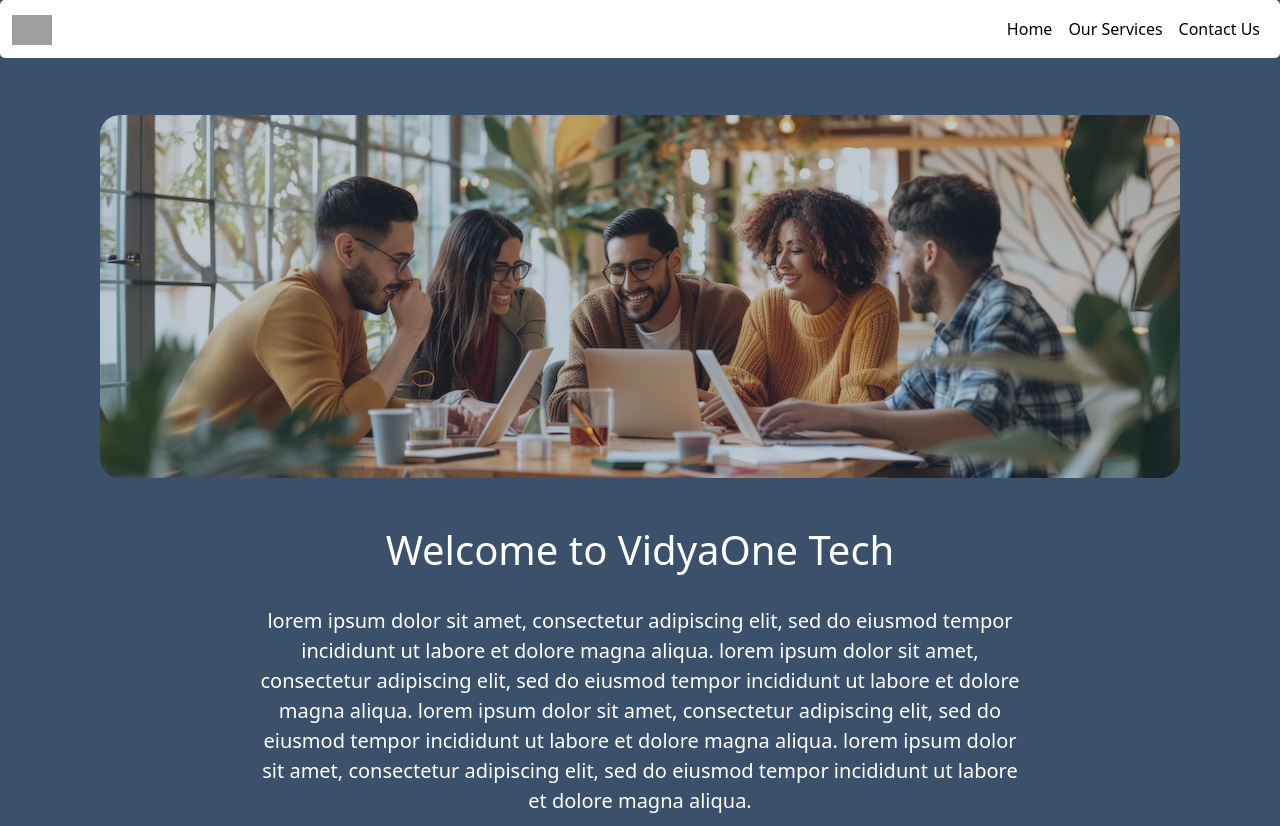
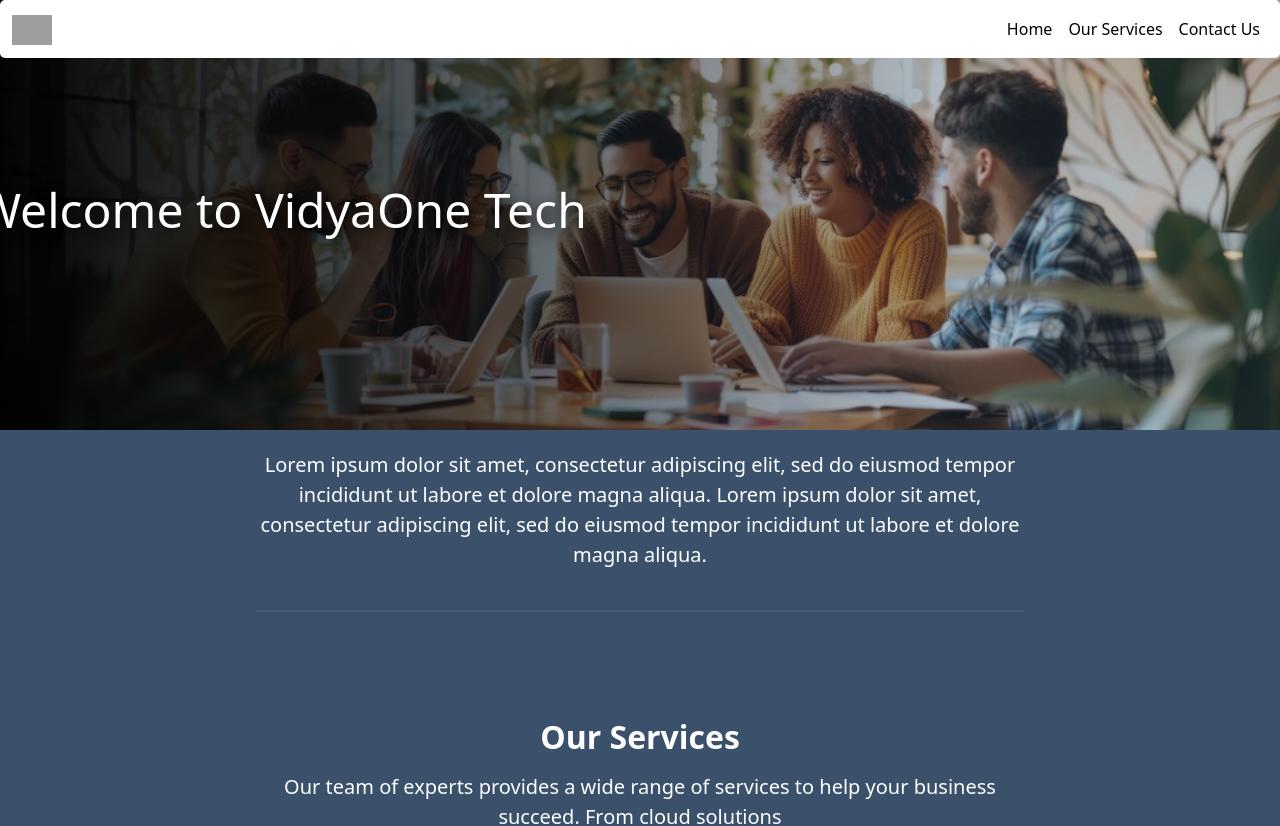
Before and after one commit to kkpathak2000/IT-company-website-Page-React.js, a React (Create React App) app: page / in a window 1280 px wide. Shown: the top 826 px of the page. Built offline with nearby package versions, Linux system fonts and the light colour scheme; grey boxes are pictures that could not be loaded.

Commit message:
Refactor home section styling and structure; enhance image overlay and description layout

```diff
--- a/src/App.css
+++ b/src/App.css
@@ -8,6 +8,10 @@
     margin: 0;
     padding: 0;
   }
+
+
+
+  /* CSS for NAVBAR */
 
   .custom-navbar {
     background-color: #ffffff;
@@ -33,46 +37,73 @@
     color: #ffffff;
   }
 
+
+  /* Custom CSS for the HOME PAGE */
+
 .home-section {
   text-align: center;
   background-color: #3A506B;
-    color: rgb(255, 255, 255);
+  color: white;
+  padding-bottom: 40px;
 }
 
-  .home-image{
+.home-image-container {
+  position: relative;
   width: 100%;
-    height: 20px;
-    margin-top: 9%;
+}
+
+.home-image {
+  width: 100%;
+  height: auto;
+  object-fit: cover;
   opacity: 0.7;
-    max-width:fit-content;
-    height:fit-content;
-    border-radius: 20px;
+  position: relative;
+}
+
+.home-image-container::before {
+  content: "";
+  position: absolute;
+  left: 0;
+  top: 0;
+  width: 80%;
+  height: 100%;
+  background: linear-gradient(to right, rgba(0, 0, 0, 0.98), transparent);
+  z-index: 1;
+}
+
+.home-text-overlay {
+  position: absolute;
+  top: 50%;
+  left: 22%;
+  transform: translate(-50%, -50%);
+  color: white;
+  font-size:larger;
+  font-weight:bolder;
+  text-shadow: 4px 4px 15px rgba(0, 0, 0, 0.9);
+  z-index: 2;
 }
 
 .home-description {
   font-size: 20px;
-    margin-top: 1rem;
-    margin-left: 20%;
-    margin-right: 20%;
+  margin: 20px auto;
+  width: 60%;
   text-align: center;
 }
 
-  .home-text{
-    font-size: 20px;
-    margin-top: 3rem;
-    margin-bottom: 2rem;
-    margin-left: 20%;
-    margin-right: 20%;
-    text-align: center;
+.home-hr {
+  width: 60%;
+  margin: 40px auto;
+  border: 1px solid #777;
 }
 
-  .home-hr{
-    margin-top: 3rem;
-    margin-bottom: 2rem;
-    margin-left: 20%;
-    margin-right: 20%;
-    text-align: center;
+.home-heading {
+  font-size: 3rem;
+  font-weight: 0 !important;
+  margin-bottom: 10px;
 }
+
+
+  /* CSS for CONTACT PAGE */
 
   .contact-section {
     text-align: center;
@@ -115,7 +146,7 @@
   .separator {
     width: 2px;
     height: 150px;
-    /* background-color: #fff; */
+    background-color: #fff;
     margin: 0 30px;
   }
 
@@ -147,8 +178,11 @@
   display: block;
   object-fit: cover;
   opacity: 0.7;
-  border-radius: 5px;
+  border-radius: 0px;
 }
+
+
+/* CSS for SERVICES PAGE */
 
   .footer {
     display: flex;
@@ -178,6 +212,9 @@
 .separator {
   color: #142f33;
 }
+
+
+/* CSS for SERVICES PAGE */
 
 .services-header-text {
   font-size: 2rem;
--- a/src/components/Home.js
+++ b/src/components/Home.js
@@ -4,19 +4,19 @@
 const Home = () => {
   return (
     <section id="home" className="home-section">
-      <img src={homeImage} alt="home page" className="home-image" />
-      <div className="home-text">
-        <h1>Welcome to VidyaOne Tech</h1>
+      <div className="home-image-container">
+        <img src={homeImage} alt="home page" className="home-image" />
+        <div className="home-text-overlay">
+          <h1 className='home-heading'>Welcome to VidyaOne Tech</h1>
+        </div>
       </div>
-        <p className="home-description">
-          lorem ipsum dolor sit amet, consectetur adipiscing elit, sed do eiusmod tempor incididunt ut labore et dolore magna aliqua.
-          lorem ipsum dolor sit amet, consectetur adipiscing elit, sed do eiusmod tempor incididunt ut labore et dolore magna aliqua.
-          lorem ipsum dolor sit amet, consectetur adipiscing elit, sed do eiusmod tempor incididunt ut labore et dolore magna aliqua.
-          lorem ipsum dolor sit amet, consectetur adipiscing elit, sed do eiusmod tempor incididunt ut labore et dolore magna aliqua.
-        </p>
+
+      <p className="home-description">
+        Lorem ipsum dolor sit amet, consectetur adipiscing elit, sed do eiusmod tempor incididunt ut labore et dolore magna aliqua.
+        Lorem ipsum dolor sit amet, consectetur adipiscing elit, sed do eiusmod tempor incididunt ut labore et dolore magna aliqua.
+      </p>
 
       <hr className="home-hr" />
-
     </section>
   );
 };
```
Lines whose indentation alone changed are shown as unchanged.
